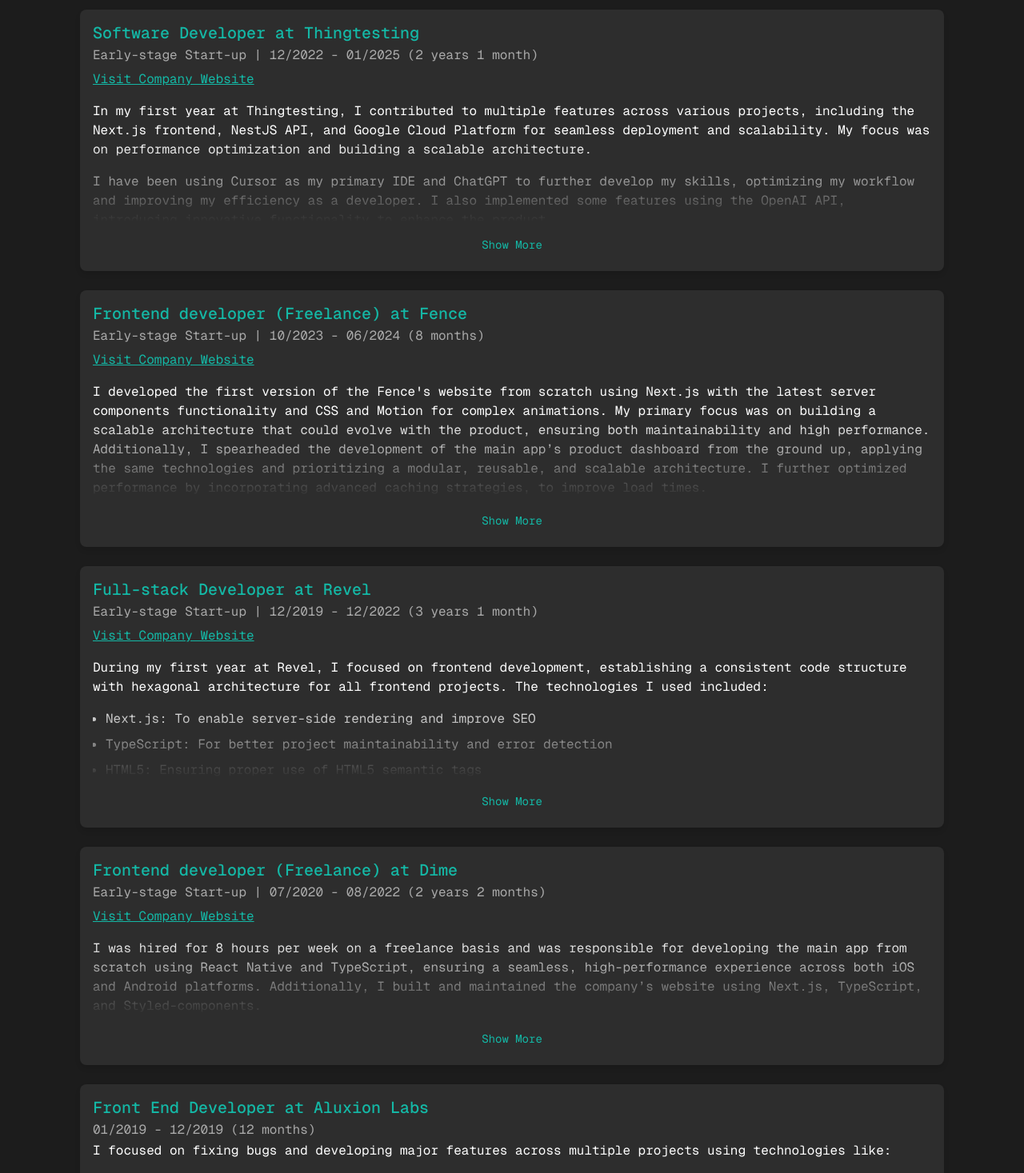
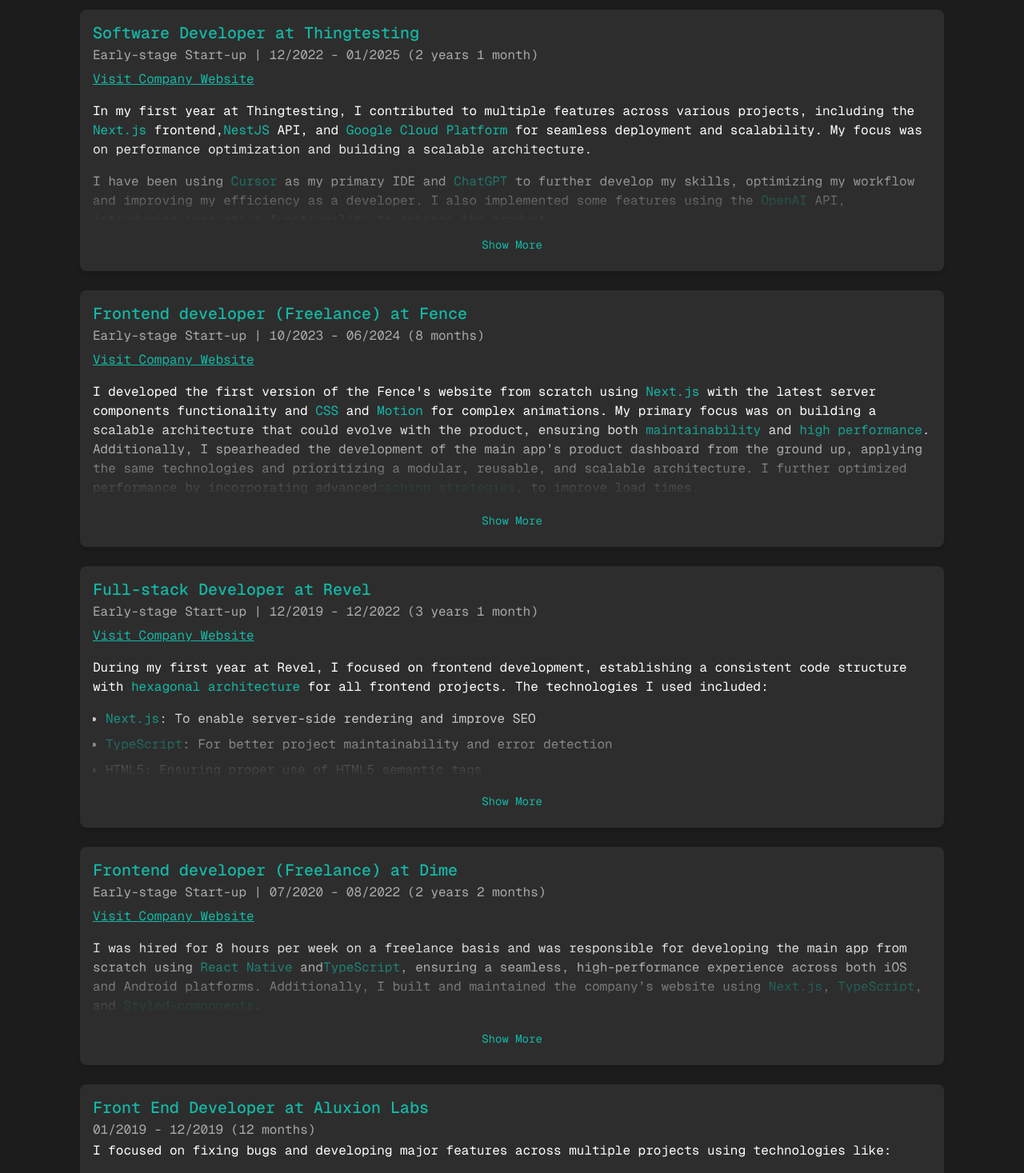
Before and after one commit to MeryScarlet15/portfolio, a Next.js app: page / in a window 1280 px wide. Shown: the part 2579-4046 px from the top of the page at 80% size. Built offline with nearby package versions, Linux system fonts and the light colour scheme.

Commit message:
hightlight experiences

```diff
--- a/src/modules/experience/components/job/job.module.scss
+++ b/src/modules/experience/components/job/job.module.scss
@@ -67,6 +67,10 @@
     flex-direction: column;
     gap: 8px;
   }
+
+  span {
+    color: colors.$teal-50;
+  }
 }
 
 .job__fade {
--- a/src/modules/experience/components/jobs/dime.tsx
+++ b/src/modules/experience/components/jobs/dime.tsx
@@ -4,10 +4,12 @@
   return (
     <p>
       I was hired for 8 hours per week on a freelance basis and was responsible
-      for developing the main app from scratch using React Native and
-      TypeScript, ensuring a seamless, high-performance experience across both
-      iOS and Android platforms. Additionally, I built and maintained the
-      company’s website using Next.js, TypeScript, and Styled-components.
+      for developing the main app from scratch using <span>React Native</span>{' '}
+      and
+      <span>TypeScript</span>, ensuring a seamless, high-performance experience
+      across both iOS and Android platforms. Additionally, I built and
+      maintained the company’s website using <span>Next.js</span>,{' '}
+      <span>TypeScript</span>, and <span>Styled-components</span>.
     </p>
   )
 }
--- a/src/modules/experience/components/jobs/fence.tsx
+++ b/src/modules/experience/components/jobs/fence.tsx
@@ -3,15 +3,16 @@
 export const Fence = () => {
   return (
     <p>
-      I developed the first version of the Fence's website from scratch using
-      Next.js with the latest server components functionality and CSS and Motion
-      for complex animations. My primary focus was on building a scalable
-      architecture that could evolve with the product, ensuring both
-      maintainability and high performance. Additionally, I spearheaded the
-      development of the main app’s product dashboard from the ground up,
-      applying the same technologies and prioritizing a modular, reusable, and
-      scalable architecture. I further optimized performance by incorporating
-      advanced caching strategies, to improve load times.
+      I developed the first version of the Fence's website from scratch using{' '}
+      <span>Next.js</span> with the latest server components functionality and{' '}
+      <span>CSS</span> and <span>Motion</span> for complex animations. My
+      primary focus was on building a scalable architecture that could evolve
+      with the product, ensuring both <span>maintainability</span> and{' '}
+      <span>high performance</span>. Additionally, I spearheaded the development
+      of the main app’s product dashboard from the ground up, applying the same
+      technologies and prioritizing a modular, reusable, and scalable
+      architecture. I further optimized performance by incorporating advanced
+      <span>caching strategies</span>, to improve load times.
     </p>
   )
 }
--- a/src/modules/experience/components/jobs/revel.tsx
+++ b/src/modules/experience/components/jobs/revel.tsx
@@ -1,40 +1,44 @@
-import React from 'react'
-
 export const Revel = () => {
   return (
     <>
       <p>
         During my first year at Revel, I focused on frontend development,
-        establishing a consistent code structure with hexagonal architecture for
-        all frontend projects. The technologies I used included:
+        establishing a consistent code structure with{' '}
+        <span>hexagonal architecture</span> for all frontend projects. The
+        technologies I used included:
       </p>
 
       <ul>
-        <li>Next.js: To enable server-side rendering and improve SEO</li>
         <li>
-          TypeScript: For better project maintainability and error detection
+          <span>Next.js</span>: To enable server-side rendering and improve SEO
+        </li>
+        <li>
+          <span>TypeScript</span>: For better project maintainability and error
+          detection
         </li>
         <li>HTML5: Ensuring proper use of HTML5 semantic tags</li>
         <li>
-          Styled Components: For efficient styling and component-based design
+          <span>Styled Components</span>: For efficient styling and
+          component-based design
         </li>
         <li>
-          Storybook: To document and test UI components with React Testing
+          <span>Storybook</span>: To document and test UI components with React
           Library
         </li>
       </ul>
 
       <p>
         In my second year, I expanded my role to include backend tasks such as
-        API development, deployment, and utilizing AWS. On the backend, I worked
-        with Express.js and continued using hexagonal architecture. I also
-        improved frontend-backend communication by documenting all requests and
-        their types using Postman and running automated tests on the requests.
+        API development, deployment, and utilizing <span>AWS</span>. On the
+        backend, I worked with <span>Express.js</span> and continued using{' '}
+        <span>hexagonal architecture</span>. I also improved frontend-backend
+        communication by documenting all requests and their types using Postman
+        and running automated tests on the requests.
       </p>
 
       <p>
-        Additionally, I developed bots using JavaScript and handled ETL jobs
-        with Python.
+        Additionally, I developed bots using <span>JavaScript</span> and handled
+        ETL jobs with <span>Python</span>.
       </p>
     </>
   )
--- a/src/modules/experience/components/jobs/thingtesting.tsx
+++ b/src/modules/experience/components/jobs/thingtesting.tsx
@@ -5,26 +5,30 @@
     <>
       <p>
         In my first year at Thingtesting, I contributed to multiple features
-        across various projects, including the Next.js frontend, NestJS API, and
-        Google Cloud Platform for seamless deployment and scalability. My focus
-        was on performance optimization and building a scalable architecture.
+        across various projects, including the <span>Next.js</span> frontend,
+        <span>NestJS</span> API, and <span>Google Cloud Platform</span> for
+        seamless deployment and scalability. My focus was on performance
+        optimization and building a scalable architecture.
       </p>
 
       <p>
-        I have been using Cursor as my primary IDE and ChatGPT to further
-        develop my skills, optimizing my workflow and improving my efficiency as
-        a developer. I also implemented some features using the OpenAI API,
-        introducing innovative functionality to enhance the product.
+        I have been using <span>Cursor</span> as my primary IDE and{' '}
+        <span>ChatGPT</span> to further develop my skills, optimizing my
+        workflow and improving my efficiency as a developer. I also implemented
+        some features using the <span>OpenAI</span> API, introducing innovative
+        functionality to enhance the product.
       </p>
 
       <p>
-        In the last 4 months, I took on the responsibility of leading the SEO
-        aspect of the product. I provided bi-weekly reports that tracked our
-        progress and highlighted new insights about user behavior. These reports
-        included SEO analysis and recommendations to increase impressions,
-        clicks, and rankings. I focused on initiatives such as integrating our
-        products with Google Merchant Center, optimizing content for Google
-        Snippets, and enhancing Web Core Vitals to improve website performance.
+        In the last 4 months, I took on the responsibility of leading the{' '}
+        <span>SEO</span> aspect of the product. I provided bi-weekly reports
+        that tracked our progress and highlighted new insights about user
+        behavior. These reports included SEO analysis and recommendations to
+        increase impressions, clicks, and rankings. I focused on initiatives
+        such as integrating our products with Google Merchant Center, optimizing
+        content for <span>Google Snippets</span>, and enhancing{' '}
+        <span>Web Core Vitals</span> to improve website performance and user
+        experience.
       </p>
     </>
   )
```
